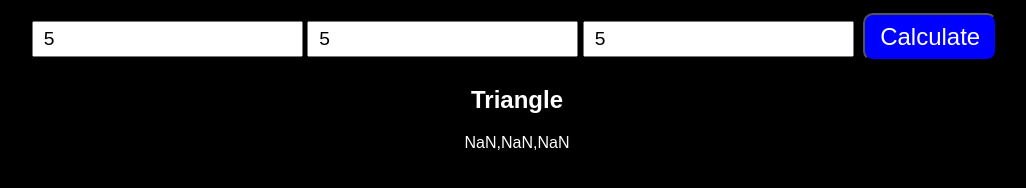
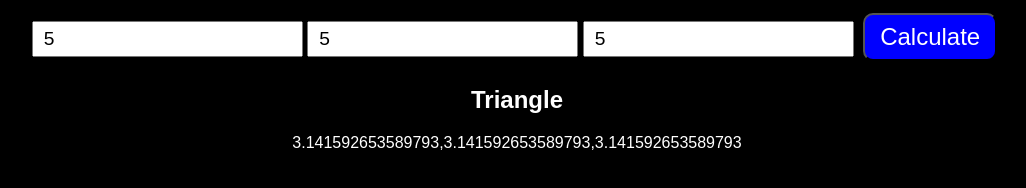
Before and after one commit to Stoicalboar7852/Unequal-Triangle-Calculator, a website: page public/index.html in a window 1280 px wide. Both pictures are taken after typing "5", "5", "5" into the empty fields and a click on the button "Calculate". Shown: the whole page, without its empty margins (123-1149 px from the left). Drawn offline with Linux system fonts and the light colour scheme.

Commit message:
convert values to number values in sideLengths array

```diff
--- a/public/index.html
+++ b/public/index.html
@@ -41,7 +41,7 @@
     const sideLength2 = document.getElementById('sideLength2').value;
     const sideLength3 = document.getElementById('sideLength3').value;
     const status = document.getElementById('status');
-    const sideLengths = [sideLength1, sideLength2, sideLength3];
+    const sideLengths = [Number(sideLength1), Number(sideLength2), Number(sideLength3)];
     sideLengths.sort(function(a, b){return a-b});
     if (Number(sideLengths[0]) + Number(sideLengths[1]) > sideLengths[2]) {
       document.getElementById('display').innerHTML = "Triangle";
```
